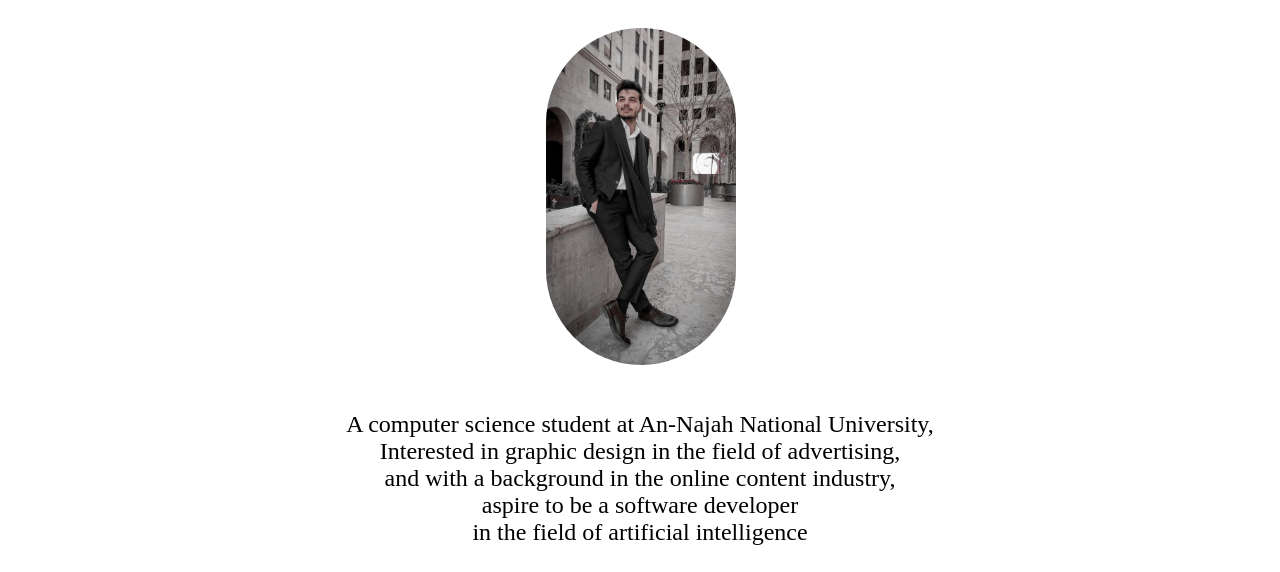
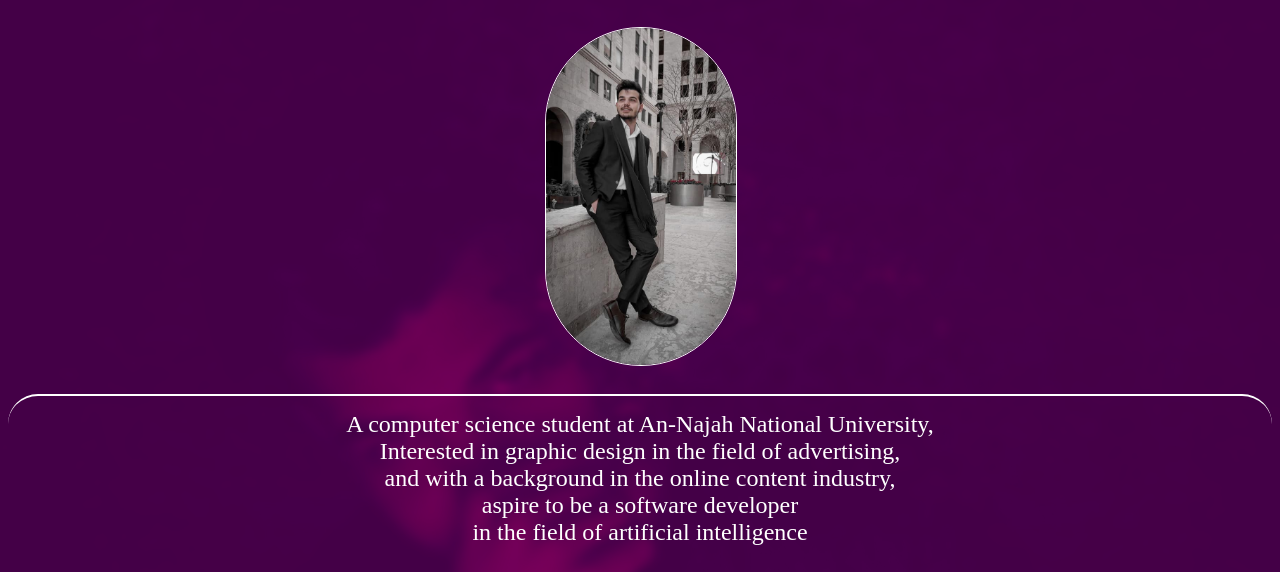
Before and after one commit to ghanim19/mGhanim, a plain HTML site: page index.html in a window 1280 px wide. Shown: the part 102-674 px from the top of the page. Drawn offline with Linux system fonts and the light colour scheme; a web font is replaced by a local one.

Commit message:
Update index.html

```diff
--- a/index.html
+++ b/index.html
@@ -5,7 +5,17 @@
            <link href="//db.onlinewebfonts.com/c/cadf5afa6d93a141ea5787c8bd9958af?family=Hammer+Thin" rel="stylesheet" type="text/css"/>
     <link rel="stylesheet" href="https://cdnjs.cloudflare.com/ajax/libs/font-awesome/4.7.0/css/font-awesome.min.css">
       <title>Mohammed Ghanim</title>
-
+        <style>
+        body{
+    background-image: url(Back.jpg);
+    background-repeat: no-repeat;
+    background-size: cover;
+    background-color: purple;
+    background-clip: border-box;
+    background-blend-mode: soft-light;
+    color: white;
+}
+        </style>
 
     </head>
 <body>
```
